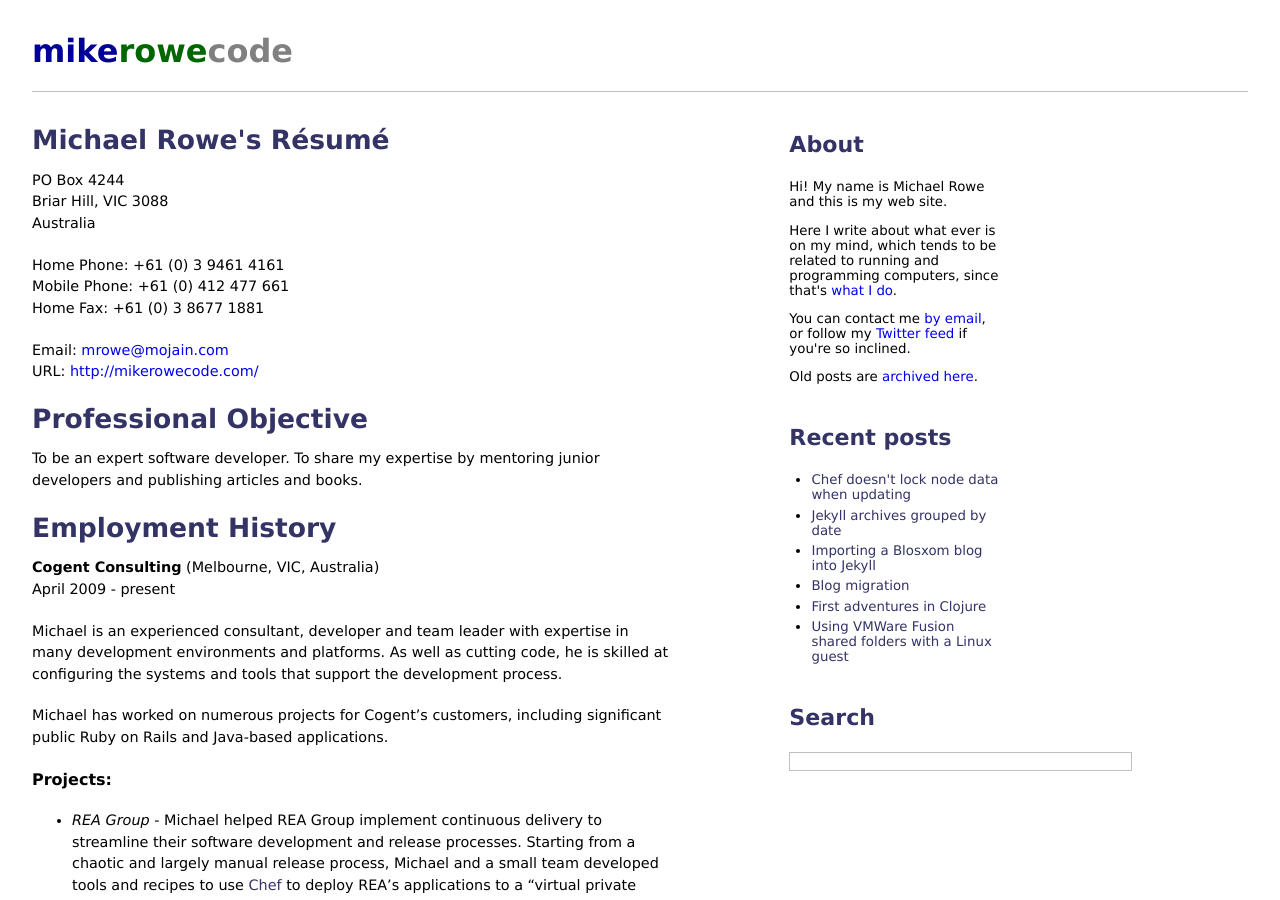
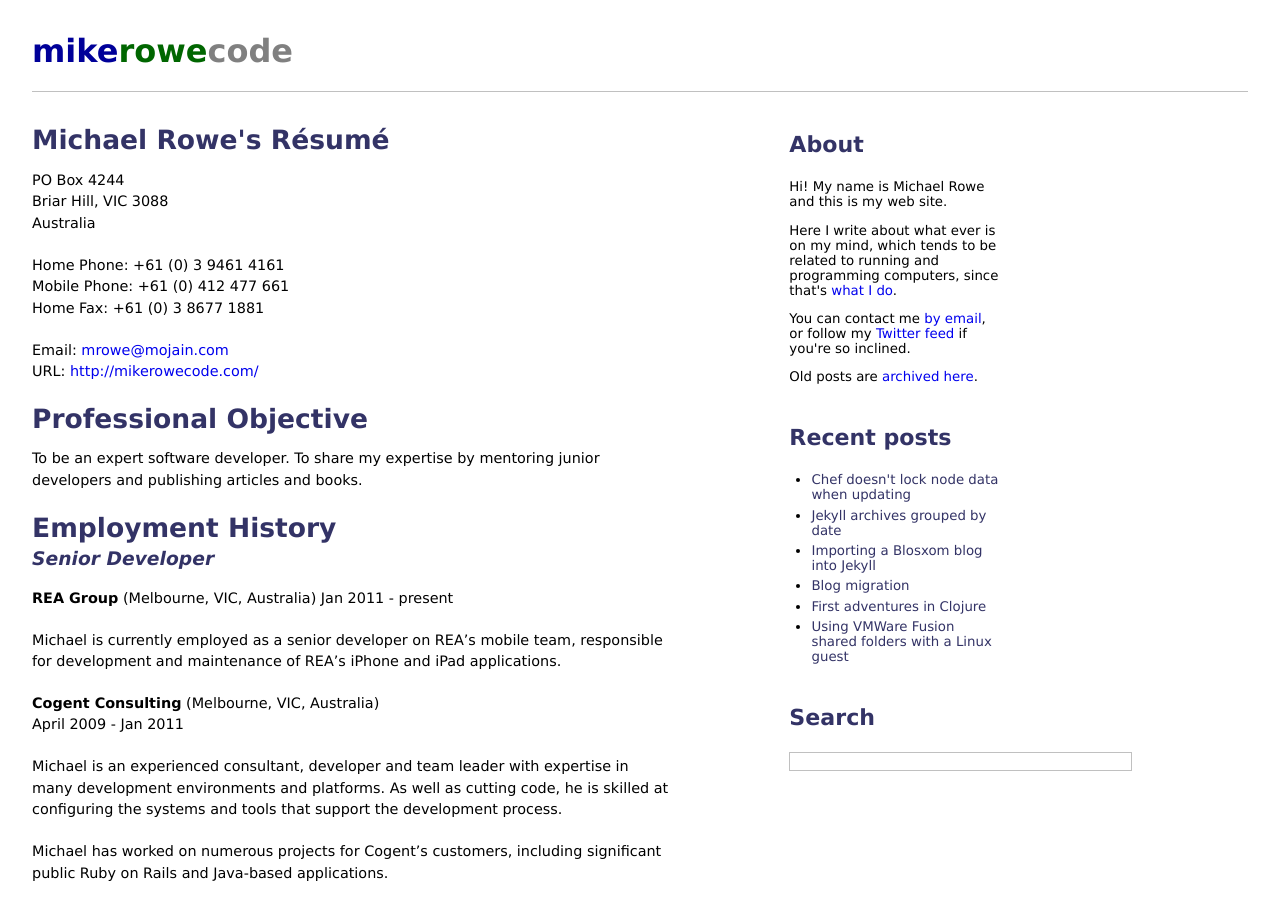
Before and after one commit to mrowe/mikerowecode.com, a Jekyll site: the page built from michael/resume.md, in a window 1280 px wide and 900 px high. Built offline with Jekyll 4.4.1, drawn with Linux system fonts in a browser that asks for light colours; Markdown is read by kramdown in place of the engine named in the settings; comment, search, counter and statistics services are not loaded.

Commit message:
I left Cogent and joined REA

```diff
--- a/michael/resume.md
+++ b/michael/resume.md
@@ -23,8 +23,16 @@ junior developers and publishing articles and books.
 
 ## Employment History
 
+###_Senior Developer_
+__REA Group__ (Melbourne, VIC, Australia)
+Jan 2011 - present
+
+Michael is currently employed as a senior developer on REA's mobile
+team, responsible for development and maintenance of REA's iPhone and
+iPad applications.
+
 __Cogent Consulting__ (Melbourne, VIC, Australia)
-April 2009 - present
+April 2009 - Jan 2011
 
 Michael is an experienced consultant, developer and team leader with
 expertise in many development environments and platforms. As well as
@@ -356,6 +364,7 @@ May 1993 - February 1997
  * Institute of Electrical and Electronic Engineers
  * IEEE Computer Society
 
+
 ## Education
 
 Higher School Certificate, 1986
```
